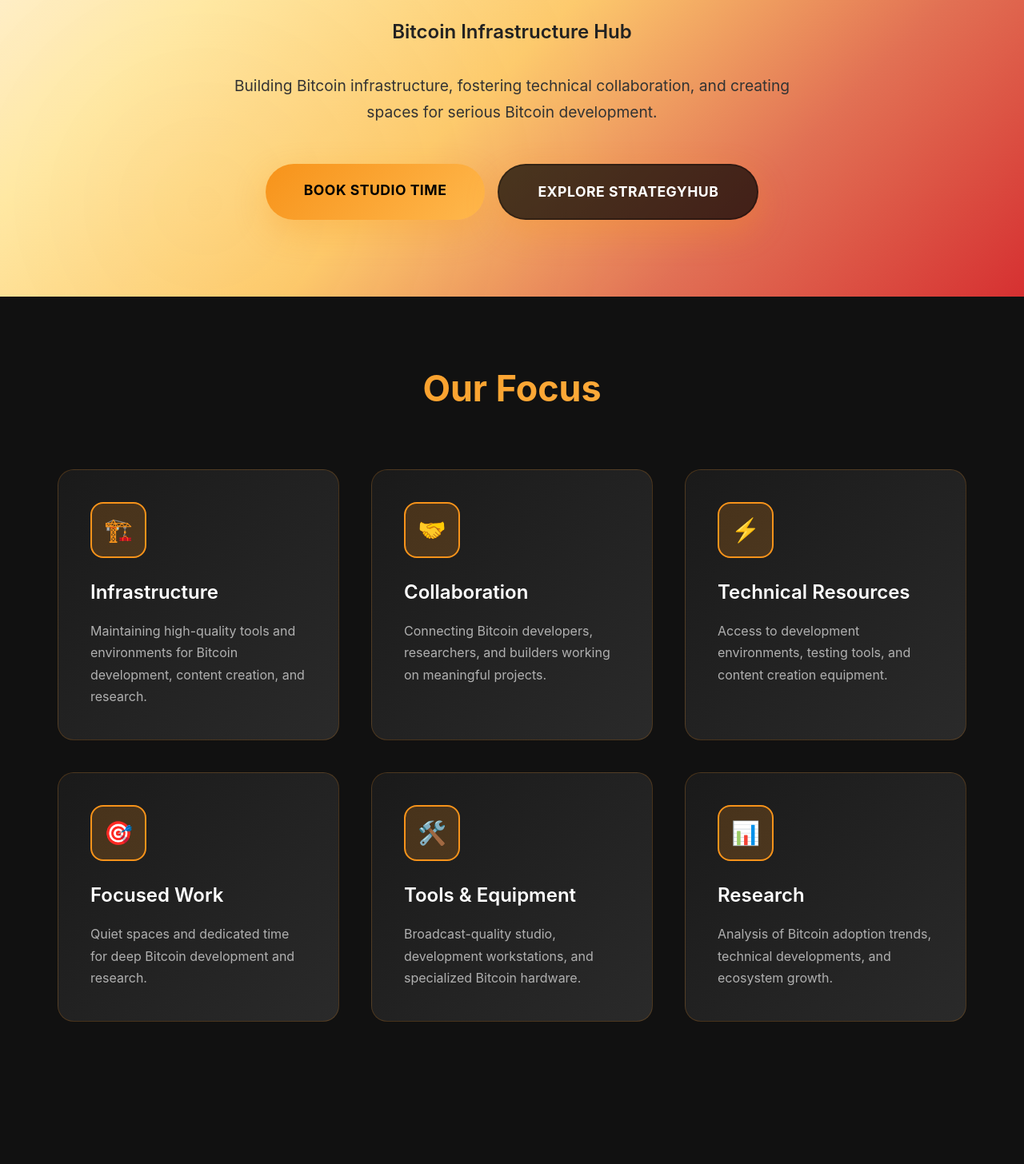
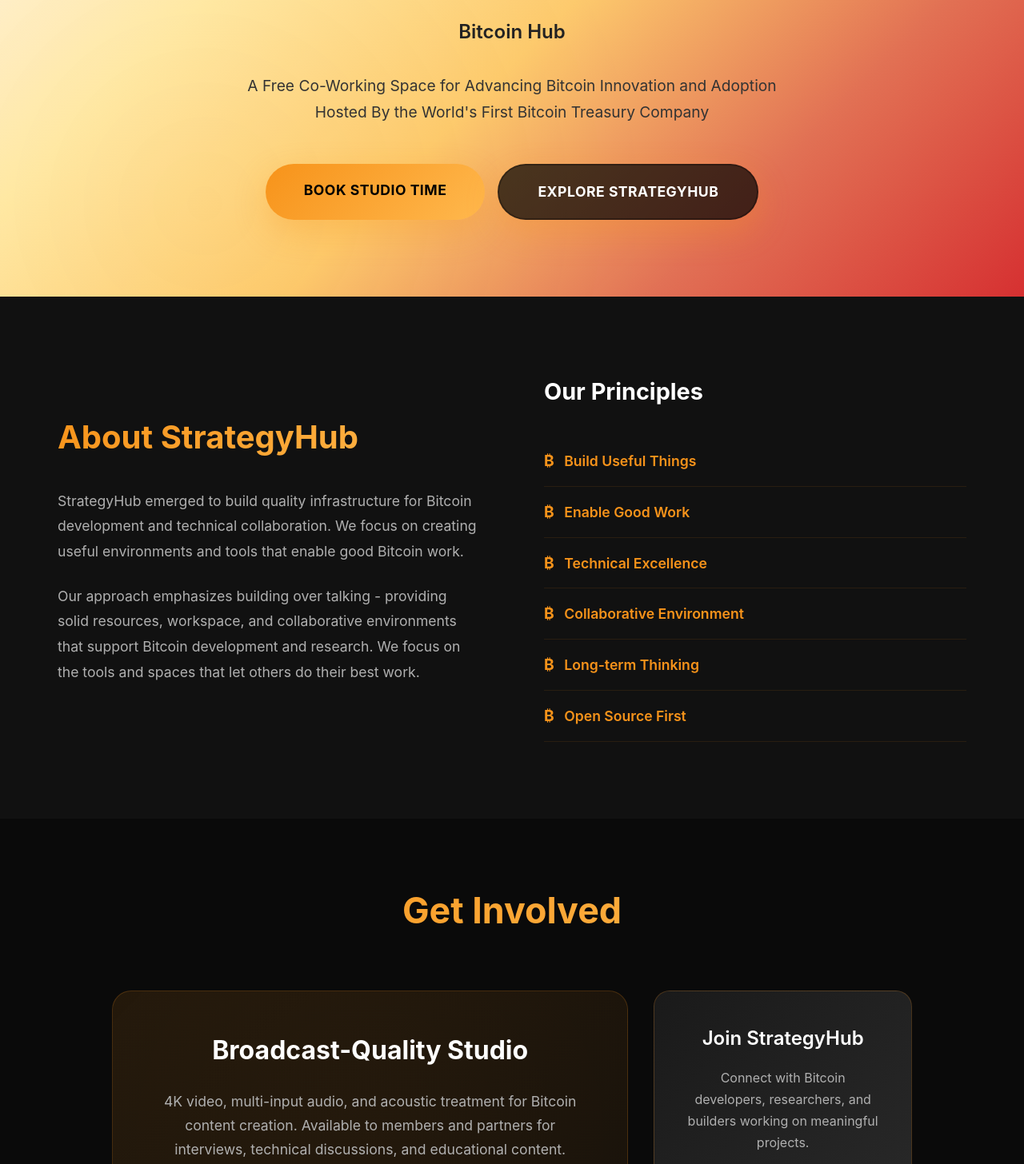
Before and after one commit to StrategyHubOfficial/strategyhub.github.io, a plain HTML site: page index.html in a window 1280 px wide. Shown: the part 211-1667 px from the top of the page at 80% size. Drawn offline with Linux system fonts and the light colour scheme.

Commit message:
Update index.html

```diff
--- a/index.html
+++ b/index.html
@@ -441,52 +441,14 @@
             <div class="logo-container">
                 <img src="https://www.strategy.com/_next/image?url=https%3A%2F%2Fimages.contentstack.io%2Fv3%2Fassets%2Fbltf8d808d9b8cebd37%2Fbltdc9b7cba5ab9ec6a%2F67b9259aa34214b8802a6fd9%2Fhub_logo.png&w=1920&q=100" alt="StrategyHub Logo" class="logo-img">
             </div>
-            <div class="tagline">Bitcoin Infrastructure Hub</div>
+            <div class="tagline">Bitcoin Hub</div>
             <div class="mission">
-                Building Bitcoin infrastructure, fostering technical collaboration,
-                and creating spaces for serious Bitcoin development.
+                A Free Co-Working Space for Advancing Bitcoin Innovation and Adoption
+                Hosted By the World's First Bitcoin Treasury Company
             </div>
             <div style="display: flex; gap: 1rem; justify-content: center; flex-wrap: wrap; margin-top: 2rem;">
                 <a href="https://calendly.com/strategy-hub/30min" class="btn" target="_blank" rel="noopener noreferrer" aria-label="Book studio time">Book Studio Time</a>
                 <a href="https://strategy.com/hub" class="btn" style="background: rgba(0,0,0,0.7); color: white; border: 2px solid rgba(0,0,0,0.3);" target="_blank" rel="noopener noreferrer" aria-label="Explore StrategyHub">Explore StrategyHub</a>
-            </div>
-        </div>
-    </div>
-
-    <div class="section">
-        <div class="container">
-            <h2 class="section-title">Our Focus</h2>
-            <div class="grid">
-                <div class="card">
-                    <div class="card-icon">🏗️</div>
-                    <h3>Infrastructure</h3>
-                    <p>Maintaining high-quality tools and environments for Bitcoin development, content creation, and research.</p>
-                </div>
-                <div class="card">
-                    <div class="card-icon">🤝</div>
-                    <h3>Collaboration</h3>
-                    <p>Connecting Bitcoin developers, researchers, and builders working on meaningful projects.</p>
-                </div>
-                <div class="card">
-                    <div class="card-icon">⚡</div>
-                    <h3>Technical Resources</h3>
-                    <p>Access to development environments, testing tools, and content creation equipment.</p>
-                </div>
-                <div class="card">
-                    <div class="card-icon">🎯</div>
-                    <h3>Focused Work</h3>
-                    <p>Quiet spaces and dedicated time for deep Bitcoin development and research.</p>
-                </div>
-                <div class="card">
-                    <div class="card-icon">🛠️</div>
-                    <h3>Tools & Equipment</h3>
-                    <p>Broadcast-quality studio, development workstations, and specialized Bitcoin hardware.</p>
-                </div>
-                <div class="card">
-                    <div class="card-icon">📊</div>
-                    <h3>Research</h3>
-                    <p>Analysis of Bitcoin adoption trends, technical developments, and ecosystem growth.</p>
-                </div>
             </div>
         </div>
     </div>
```
